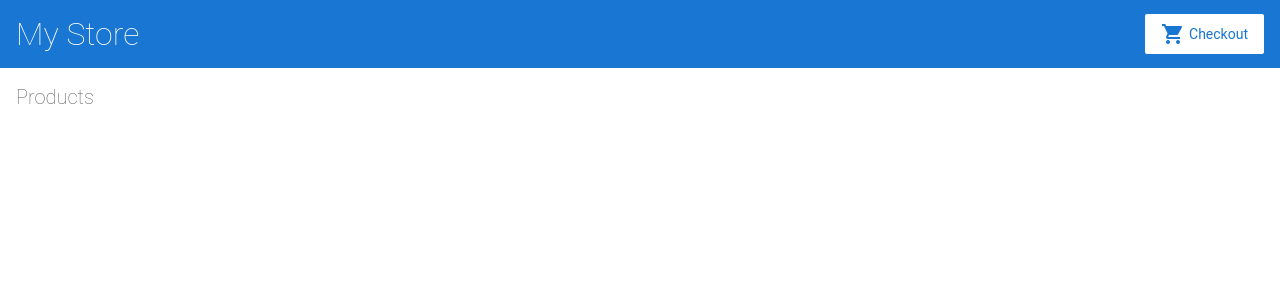
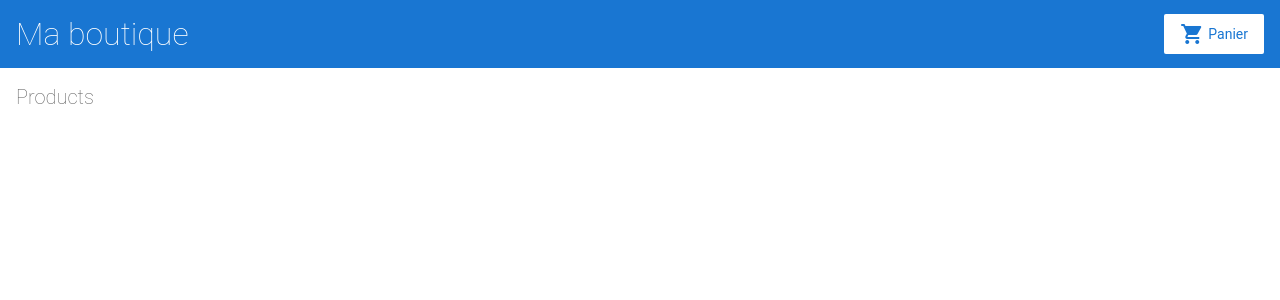
Before and after one commit to MonUserGit/ma-boutique, an Angular app: page / in a window 1280 px wide. Shown: the top 300 px of the page. Built offline with nearby package versions, Linux system fonts and the light colour scheme.

Commit message:
Test commit StackBlitz n°2

```diff
--- a/src/app/top-bar/top-bar.component.html
+++ b/src/app/top-bar/top-bar.component.html
@@ -1,8 +1,8 @@
 <a [routerLink]="['/']">
-  <h1>My Store</h1>
+  <h1>Ma boutique</h1>
 </a>
 
-<a [routerLink]="['/cart']" class="button fancy-button"><i class="material-icons">shopping_cart</i>Checkout</a>
+<a [routerLink]="['/cart']" class="button fancy-button"><i class="material-icons">shopping_cart</i>Panier</a>
 
 <!--
 Copyright Google LLC. All Rights Reserved.
```
